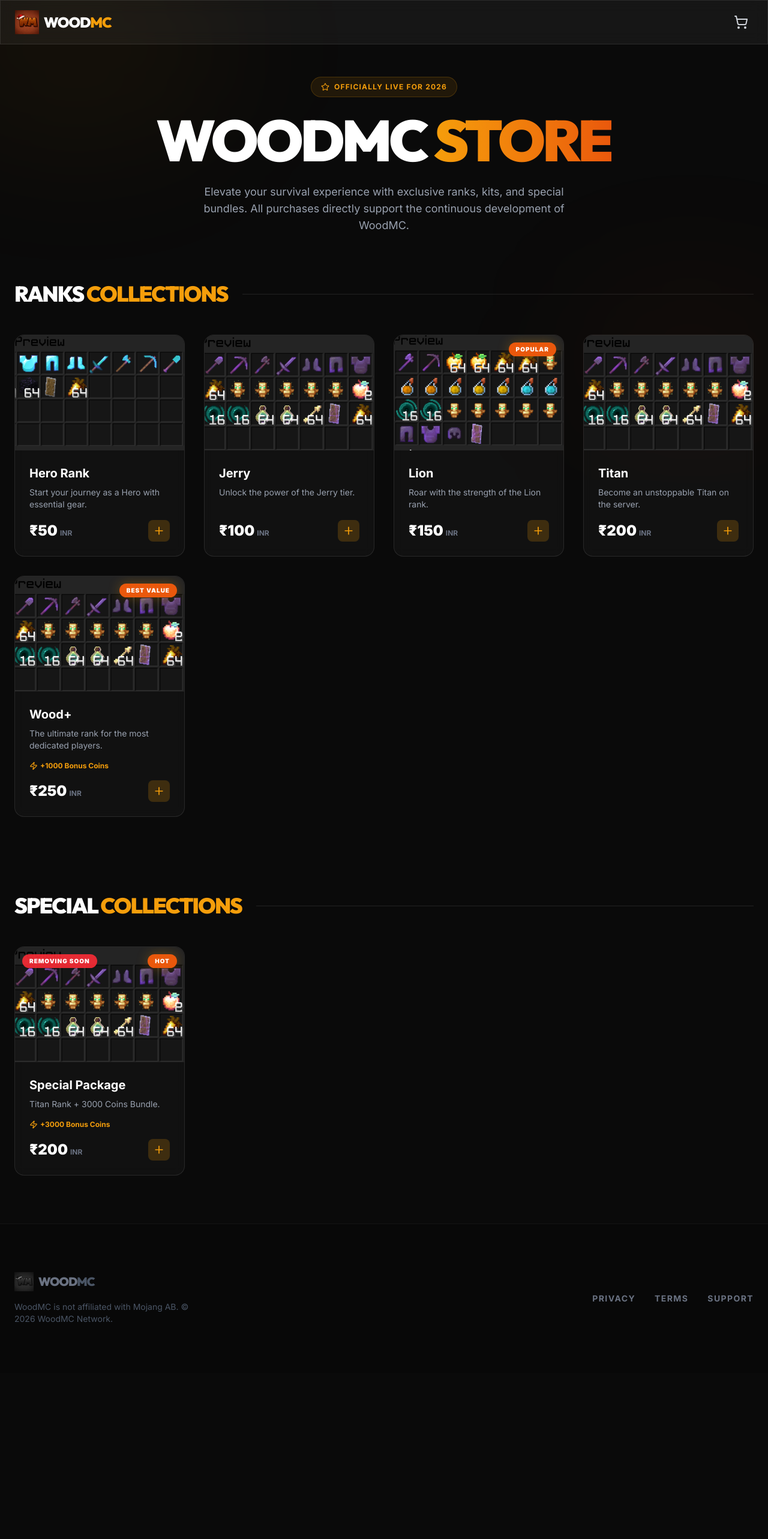
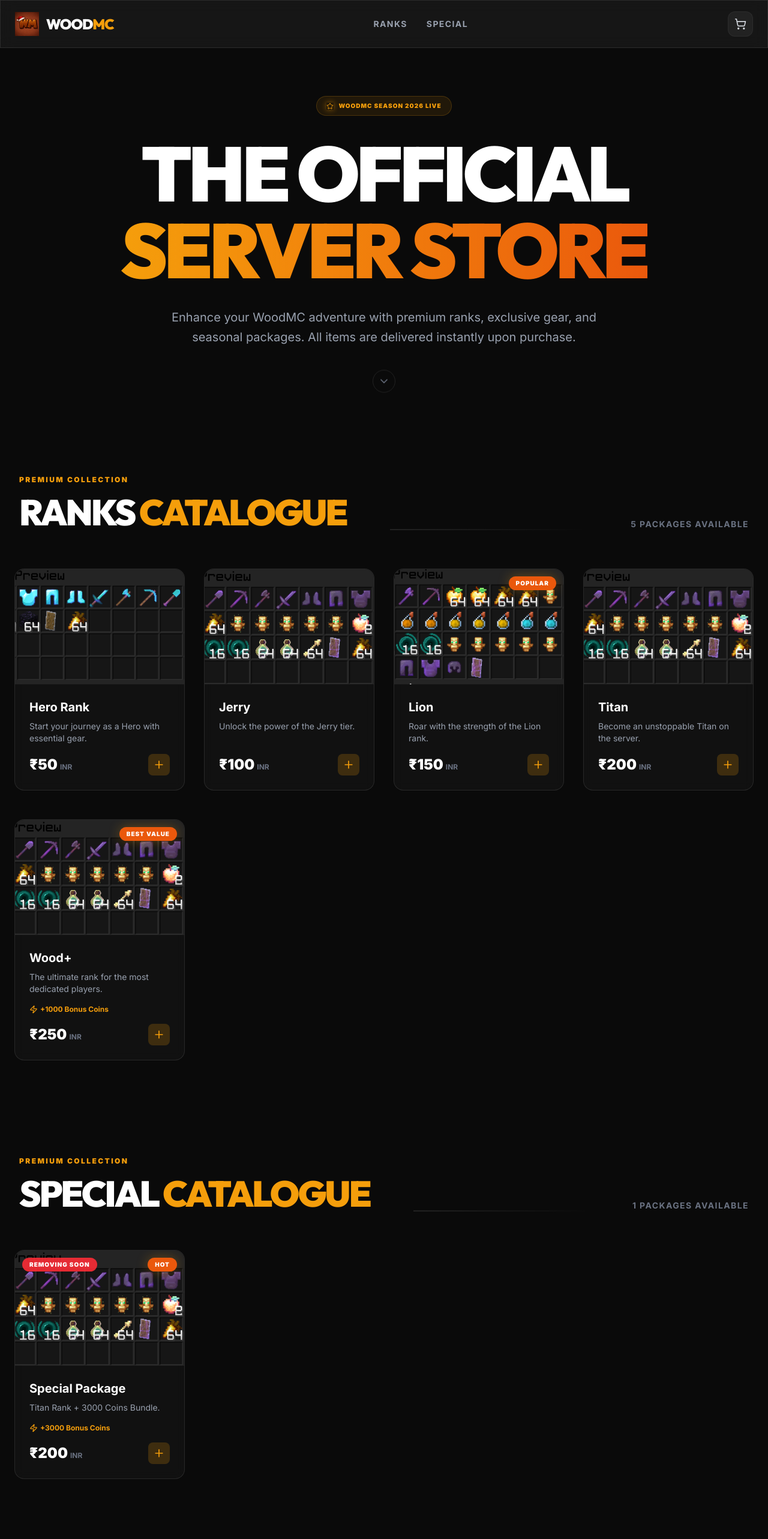
Before and after one commit to ARTIILK/web-store-mc, a React (Vite) app: page / in a window 1280 px wide. Shown: the top 2566 px of the page at 60% size. Before the commit the page ends 2289 px from the top, so only its background shows below. Built offline with nearby package versions, Linux system fonts and the light colour scheme.

Commit message:
Your commit message here

```diff
--- a/src/App.tsx
+++ b/src/App.tsx
@@ -7,36 +7,64 @@
   return (
     <StoreProvider>
       <div className="min-h-screen bg-mc-dark text-white selection:bg-mc-gold selection:text-mc-dark">
-        {/* Decorative Background */}
+        {/* Decorative Ambient Background */}
         <div className="fixed inset-0 pointer-events-none overflow-hidden z-0">
-          <div className="absolute top-[-10%] left-[-10%] w-[40%] h-[40%] bg-mc-gold/5 rounded-full blur-[120px]" />
-          <div className="absolute bottom-[10%] right-[-5%] w-[30%] h-[30%] bg-mc-orange/5 rounded-full blur-[120px]" />
+          <div className="absolute top-[-10%] left-[-10%] w-[50%] h-[50%] bg-mc-gold/10 rounded-full blur-[160px] opacity-40" />
+          <div className="absolute bottom-[5%] right-[-5%] w-[40%] h-[40%] bg-mc-orange/10 rounded-full blur-[160px] opacity-40" />
+          <div className="absolute top-[30%] right-[10%] w-[30%] h-[30%] bg-blue-500/5 rounded-full blur-[140px] opacity-20" />
         </div>
 
-        <div className="relative z-10">
+        <div className="relative z-10 flex flex-col min-h-screen">
           <Navbar />
-          <main>
+
+          <main className="flex-grow">
             <Store />
           </main>
 
-          <footer className="py-20 border-t border-white/5 bg-black/20">
-            <div className="max-w-7xl mx-auto px-6 flex flex-col md:flex-row justify-between items-center gap-8">
-              <div className="flex flex-col items-center md:items-start">
-                <div className="flex items-center gap-2 mb-4">
-                  <img src="/src/logo/woodmc.png" alt="Logo" className="h-8 w-auto grayscale opacity-50" />
-                  <span className="text-xl font-display font-black tracking-tighter text-gray-500">
-                    WOOD<span className="text-gray-600">MC</span>
-                  </span>
+          <footer className="py-24 border-t border-white/5 bg-black/40 backdrop-blur-sm">
+            <div className="max-w-7xl mx-auto px-6">
+              <div className="grid grid-cols-1 md:grid-cols-4 gap-12 mb-16">
+                {/* Brand Column */}
+                <div className="md:col-span-2">
+                  <div className="flex items-center gap-3 mb-6">
+                    <img src="/src/logo/woodmc.png" alt="Logo" className="h-10 w-auto" />
+                    <span className="text-2xl font-display font-black tracking-tighter">
+                      WOOD<span className="text-mc-gold">MC</span>
+                    </span>
+                  </div>
+                  <p className="text-gray-500 text-sm max-w-sm leading-relaxed">
+                    Elevating the Minecraft survival experience since 2023. Our store offers premium digital items to enhance your journey on the WoodMC Network.
+                  </p>
                 </div>
-                <p className="text-gray-600 text-sm max-w-xs text-center md:text-left">
-                  WoodMC is not affiliated with Mojang AB. © 2026 WoodMC Network.
-                </p>
+
+                {/* Links Columns */}
+                <div>
+                  <h4 className="text-white font-black text-xs uppercase tracking-widest mb-6">Quick Links</h4>
+                  <ul className="space-y-4 text-sm font-bold text-gray-500">
+                    <li><a href="/" className="hover:text-mc-gold transition-colors">Home Store</a></li>
+                    <li><a href="https://discord.gg/woodmc" target="_blank" className="hover:text-mc-gold transition-colors">Join Discord</a></li>
+                    <li><a href="#" className="hover:text-mc-gold transition-colors">Server Rules</a></li>
+                  </ul>
+                </div>
+
+                <div>
+                  <h4 className="text-white font-black text-xs uppercase tracking-widest mb-6">Legal</h4>
+                  <ul className="space-y-4 text-sm font-bold text-gray-500">
+                    <li><a href="#" className="hover:text-mc-gold transition-colors">Terms of Service</a></li>
+                    <li><a href="#" className="hover:text-mc-gold transition-colors">Privacy Policy</a></li>
+                    <li><a href="#" className="hover:text-mc-gold transition-colors">Refund Policy</a></li>
+                  </ul>
+                </div>
               </div>
 
-              <div className="flex gap-8 text-gray-500 text-sm font-bold uppercase tracking-widest">
-                <a href="#" className="hover:text-mc-gold transition-colors">Privacy</a>
-                <a href="#" className="hover:text-mc-gold transition-colors">Terms</a>
-                <a href="#" className="hover:text-mc-gold transition-colors">Support</a>
+              <div className="pt-12 border-t border-white/5 flex flex-col md:flex-row justify-between items-center gap-6">
+                <p className="text-gray-600 text-[10px] font-black uppercase tracking-widest text-center md:text-left">
+                  WoodMC is not affiliated with Mojang AB or Microsoft. &copy; 2026 WoodMC Network.
+                </p>
+                <div className="flex gap-4">
+                  <div className="h-8 px-3 rounded-lg bg-white/5 border border-white/5 flex items-center justify-center grayscale opacity-50 text-[10px] font-black text-gray-400">STRIPE</div>
+                  <div className="h-8 px-3 rounded-lg bg-white/5 border border-white/5 flex items-center justify-center grayscale opacity-50 text-[10px] font-black text-gray-400">PAYPAL</div>
+                </div>
               </div>
             </div>
           </footer>
--- a/src/components/Navbar.tsx
+++ b/src/components/Navbar.tsx
@@ -1,37 +1,107 @@
-import { ShoppingCart } from 'lucide-react';
+import { ShoppingCart, Menu, X } from 'lucide-react';
 import { useStore } from '../context/StoreContext';
-import { motion } from 'motion/react';
+import { motion, AnimatePresence } from 'motion/react';
+import { useState } from 'react';
 
 export default function Navbar() {
-  const { cart, setCartOpen } = useStore();
+  const { cart, setCartOpen, categories } = useStore();
+  const [mobileMenuOpen, setMobileMenuOpen] = useState(false);
   const cartCount = cart.reduce((acc, item) => acc + item.quantity, 0);
 
+  const navLinks = categories.map(cat => ({
+    name: cat.charAt(0).toUpperCase() + cat.slice(1),
+    href: `#${cat.toLowerCase()}`
+  }));
+
+  const scrollToSection = (e: React.MouseEvent<HTMLAnchorElement>, href: string) => {
+    e.preventDefault();
+    const element = document.querySelector(href);
+    if (element) {
+      const offset = 100;
+      const elementPosition = element.getBoundingClientRect().top;
+      const offsetPosition = elementPosition + window.pageYOffset - offset;
+      window.scrollTo({
+        top: offsetPosition,
+        behavior: 'smooth'
+      });
+      setMobileMenuOpen(false);
+    }
+  };
+
   return (
-    <nav className="fixed top-0 w-full z-50 glass-panel border-b border-white/10 px-6 py-4">
-      <div className="max-w-7xl mx-auto flex justify-between items-center">
-        <div className="flex items-center gap-2">
+    <nav className="fixed top-0 w-full z-50 glass-panel border-b border-white/10 px-6 h-20 flex items-center">
+      <div className="max-w-7xl mx-auto w-full flex justify-between items-center">
+        {/* Logo */}
+        <div className="flex items-center gap-3 cursor-pointer" onClick={() => window.scrollTo({ top: 0, behavior: 'smooth' })}>
           <img src="/src/logo/woodmc.png" alt="Logo" className="h-10 w-auto" />
           <span className="text-2xl font-display font-black tracking-tighter">
             WOOD<span className="text-mc-gold">MC</span>
           </span>
         </div>
 
+        {/* Desktop Nav */}
+        <div className="hidden md:flex items-center gap-8">
+          {navLinks.map((link) => (
+            <a
+              key={link.name}
+              href={link.href}
+              onClick={(e) => scrollToSection(e, link.href)}
+              className="text-sm font-bold uppercase tracking-widest text-gray-400 hover:text-mc-gold transition-colors"
+            >
+              {link.name}
+            </a>
+          ))}
+        </div>
+
+        {/* Actions */}
+        <div className="flex items-center gap-4">
           <button
             onClick={() => setCartOpen(true)}
-          className="relative p-2 hover:bg-white/5 rounded-full transition-colors group"
+            className="relative p-2.5 bg-white/5 hover:bg-white/10 rounded-xl transition-all group border border-white/5 hover:border-mc-gold/30"
           >
-          <ShoppingCart className="text-gray-300 group-hover:text-mc-gold" />
+            <ShoppingCart className="text-gray-300 group-hover:text-mc-gold h-5 w-5" />
             {cartCount > 0 && (
               <motion.span
                 initial={{ scale: 0 }}
                 animate={{ scale: 1 }}
-              className="absolute -top-1 -right-1 bg-mc-orange text-[10px] font-bold px-1.5 py-0.5 rounded-full neon-glow"
+                className="absolute -top-1.5 -right-1.5 bg-mc-orange text-[10px] font-black w-5 h-5 flex items-center justify-center rounded-full neon-glow border-2 border-mc-dark"
               >
                 {cartCount}
               </motion.span>
             )}
           </button>
+
+          <button
+            className="md:hidden p-2 text-gray-400"
+            onClick={() => setMobileMenuOpen(!mobileMenuOpen)}
+          >
+            {mobileMenuOpen ? <X /> : <Menu />}
+          </button>
         </div>
+      </div>
+
+      {/* Mobile Menu */}
+      <AnimatePresence>
+        {mobileMenuOpen && (
+          <motion.div
+            initial={{ opacity: 0, y: -20 }}
+            animate={{ opacity: 1, y: 0 }}
+            exit={{ opacity: 0, y: -20 }}
+            className="absolute top-20 left-0 w-full bg-mc-dark border-b border-white/10 p-6 flex flex-col gap-4 md:hidden glass-panel"
+          >
+            {navLinks.map((link) => (
+              <a
+                key={link.name}
+                href={link.href}
+                onClick={(e) => scrollToSection(e, link.href)}
+                className="text-lg font-black uppercase tracking-tighter text-gray-400 hover:text-mc-gold transition-colors"
+              >
+                {link.name}
+              </a>
+            ))}
+          </motion.div>
+        )}
+      </AnimatePresence>
     </nav>
   );
 }
--- a/src/context/StoreContext.tsx
+++ b/src/context/StoreContext.tsx
@@ -28,7 +28,7 @@
     useEffect(() => {
         const fetchData = async () => {
             try {
-                const data = await parseCSV('/src/data/store.csv');
+                const data = await parseCSV('/data/store.csv');
                 setProducts(data);
             } catch (error) {
                 console.error('Failed to load store data:', error);
--- a/src/pages/Store.tsx
+++ b/src/pages/Store.tsx
@@ -4,7 +4,7 @@
 import ProductCard from '../components/ProductCard';
 import ProductModal from '../components/ProductModal';
 import { StoreItem } from '../utils/csvParser';
-import { Star } from 'lucide-react';
+import { Star, ChevronDown } from 'lucide-react';
 
 export default function Store() {
     const { products, categories, loading, addToCart } = useStore();
@@ -12,59 +12,94 @@
 
     if (loading) {
         return (
-            <div className="min-h-screen flex items-center justify-center">
-                <div className="w-12 h-12 border-4 border-mc-gold border-t-transparent rounded-full animate-spin"></div>
+            <div className="min-h-screen flex items-center justify-center bg-mc-dark">
+                <div className="relative">
+                    <div className="w-16 h-16 border-4 border-white/5 rounded-full" />
+                    <div className="absolute top-0 left-0 w-16 h-16 border-4 border-mc-gold border-t-transparent rounded-full animate-spin" />
+                </div>
             </div>
         );
     }
 
     return (
-        <div className="pt-32 pb-20 px-6 max-w-7xl mx-auto">
-            {/* Hero Header */}
-            <section className="text-center mb-20">
+        <div className="min-h-screen bg-mc-dark">
+            {/* Hero Section */}
+            <section className="relative pt-40 pb-32 px-6 overflow-hidden">
+                <div className="max-w-7xl mx-auto relative z-10 text-center">
                     <motion.div
                         initial={{ opacity: 0, scale: 0.9 }}
                         animate={{ opacity: 1, scale: 1 }}
-                    className="inline-flex items-center gap-2 px-4 py-2 bg-mc-gold/10 border border-mc-gold/20 rounded-full text-mc-gold text-xs font-bold uppercase tracking-widest mb-6"
+                        className="inline-flex items-center gap-2 px-4 py-2 bg-mc-gold/10 border border-mc-gold/20 rounded-full text-mc-gold text-[10px] font-black uppercase tracking-widest mb-8"
                     >
-                    <Star size={14} className="animate-pulse" />
-                    Officially Live for 2026
+                        <Star size={12} className="animate-pulse shadow-[0_0_10px_rgba(245,158,11,0.5)]" />
+                        WoodMC Season 2026 Live
                     </motion.div>
 
                     <motion.h1
                         initial={{ opacity: 0, y: 20 }}
                         animate={{ opacity: 1, y: 0 }}
-                    className="text-6xl md:text-8xl font-display font-black mb-6 tracking-tighter"
+                        className="text-6xl md:text-9xl font-display font-black mb-8 tracking-tighter leading-none"
                     >
-                    WOODMC <span className="text-gradient">STORE</span>
+                        THE OFFICIAL <br />
+                        <span className="text-gradient">SERVER STORE</span>
                     </motion.h1>
 
                     <motion.p
                         initial={{ opacity: 0, y: 20 }}
                         animate={{ opacity: 1, y: 0 }}
                         transition={{ delay: 0.1 }}
-                    className="text-gray-400 text-lg max-w-2xl mx-auto"
+                        className="text-gray-400 text-lg md:text-xl max-w-3xl mx-auto leading-relaxed mb-12"
                     >
-                    Elevate your survival experience with exclusive ranks, kits, and special bundles.
-                    All purchases directly support the continuous development of WoodMC.
+                        Enhance your WoodMC adventure with premium ranks, exclusive gear, and seasonal packages.
+                        All items are delivered instantly upon purchase.
                     </motion.p>
+
+                    <motion.div
+                        initial={{ opacity: 0 }}
+                        animate={{ opacity: 1 }}
+                        transition={{ delay: 0.5 }}
+                        className="flex justify-center"
+                    >
+                        <div className="animate-bounce p-2 rounded-full border border-white/10 text-gray-500">
+                            <ChevronDown size={20} />
+                        </div>
+                    </motion.div>
+                </div>
             </section>
 
             {/* Dynamic Sections by Category */}
-            <div className="space-y-32">
+            <div className="pb-32 px-6 max-w-7xl mx-auto space-y-40">
                 {categories.map((category, idx) => (
-                    <section key={category}>
-                        <div className="flex items-center gap-6 mb-12">
-                            <h2 className="text-4xl font-display font-black uppercase tracking-tighter">
-                                {category} <span className="text-mc-gold">Collections</span>
-                            </h2>
-                            <div className="flex-grow h-[1px] bg-white/10" />
+                    <section key={category} id={category.toLowerCase()} className="scroll-mt-32">
+                        <div className="flex flex-col md:flex-row md:items-end justify-between gap-6 mb-16 px-2">
+                            <div>
+                                <motion.div
+                                    initial={{ opacity: 0, x: -20 }}
+                                    whileInView={{ opacity: 1, x: 0 }}
+                                    viewport={{ once: true }}
+                                    className="text-mc-gold font-black text-xs uppercase tracking-[0.2em] mb-4"
+                                >
+                                    Premium Collection
+                                </motion.div>
+                                <motion.h2
+                                    initial={{ opacity: 0, y: 20 }}
+                                    whileInView={{ opacity: 1, y: 0 }}
+                                    viewport={{ once: true }}
+                                    className="text-5xl md:text-6xl font-display font-black uppercase tracking-tighter"
+                                >
+                                    {category} <span className="text-mc-gold">Catalogue</span>
+                                </motion.h2>
+                            </div>
+                            <div className="hidden lg:block h-[2px] flex-grow mx-12 bg-gradient-to-r from-white/10 to-transparent" />
+                            <div className="text-gray-500 font-bold text-sm uppercase tracking-widest">
+                                {products.filter(p => p.category === category).length} Packages Available
+                            </div>
                         </div>
 
-                        <div className="grid grid-cols-1 sm:grid-cols-2 lg:grid-cols-4 gap-8">
+                        <div className="grid grid-cols-1 sm:grid-cols-2 lg:grid-cols-3 xl:grid-cols-4 gap-x-8 gap-y-12">
                             {products
                                 .filter(p => p.category === category)
-                                .map((product) => (
+                                .map((product, pIdx) => (
                                     <ProductCard
                                         key={product.id}
                                         product={product}
```
Also changed, not shown: src/utils/csvParser.ts (+15 -7 lines), public/data/store.csv (renamed from src/data/store.csv). Lines whose indentation alone changed are shown as unchanged.
